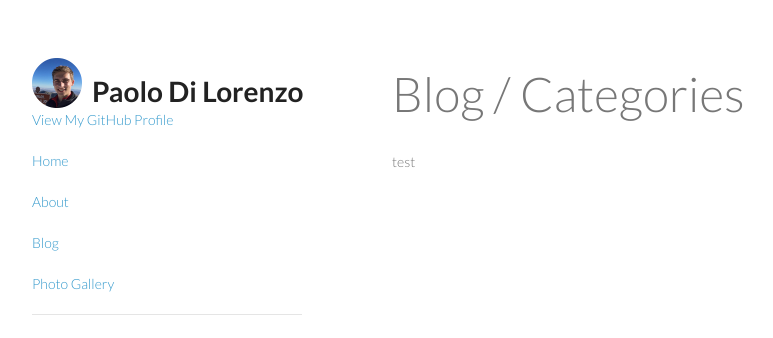
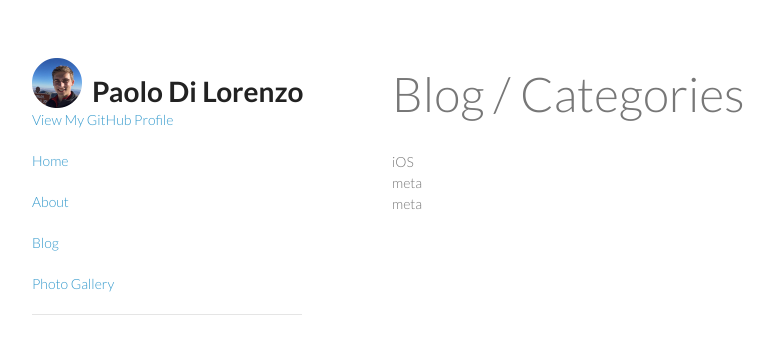
Before and after one commit to pdil/website-Jekyll, a Jekyll site: the page built from blog/categories/index.html, in a window 1280 px wide. Shown: the top 338 px of the page, without its empty margins (178-951 px from the left). Built offline with Jekyll 4.4.1, drawn with Linux system fonts in a browser that asks for light colours.

Commit message:
Fix category links manually

```diff
--- a/_layouts/category_index.html
+++ b/_layouts/category_index.html
@@ -2,16 +2,15 @@
 layout: default
 ---
 
-<font size=16>{{ page.header }}</font>
+<font size=16>{{ page.category }}</font>
 
 <br><br>
-
-<div>{{ content }}</div>
 
 <ul>
     {% for post in site.categories[page.category] %}
         <div>{{ post.date | date_to_html_string }}</div>
         <h2><a href="{{post.url}}">{{ post.title }}</a></h2>
-        <div class="categories">Filed under {{ post.categories | category_links }}</div>
+        <div class="categories">Filed under {{ post.category | category_links }}</div>
+        <br><br>
     {% endfor %}
 </ul>
--- a/_layouts/post.html
+++ b/_layouts/post.html
@@ -3,7 +3,7 @@
 ---
 
 <span class="post-title-category">
-    {{ page.categories | category_links }} /
+    <a href="{{site.url}}/{{page.category}}">{{ page.category }}</a> /
 </span>
 
 <span class="post-title-name">
@@ -13,7 +13,7 @@
 <br>
 
 <span class="post-subtitle">
-    <time datetime="{{page.date|date:"%F"}}">{{ page.date|date:"%b %d, %Y" }}</time> • by {% if page.author %}{{ page.author }} {% else %} {{site.author}}{% endif %}
+    {{ page.date | date_to_string }} • by {{ page.author }}
 </span>
 
 <br><br>
--- a/_plugins/generate_categories.rb
+++ b/_plugins/generate_categories.rb
@@ -164,3 +164,5 @@
   end
 
 end
+
+#Liquid::Template.register_filter(Jekyll::Filters)
--- a/blog/archive/index.html
+++ b/blog/archive/index.html
@@ -9,7 +9,7 @@
         <tr>
             <td>{{ post.date | date_to_string }}</td>
             <td><a href="{{site.baseurl}}{{post.url}}">{{ post.title }}</a></td>
-            <td>{{ post.categories | category_links }}</td>
+            <td><a href="{{site.url}}/{{post.category}}">{{ post.category }}</a></td>
         </tr>
     {% endfor %}
 </table>
--- a/blog/categories/index.html
+++ b/blog/categories/index.html
@@ -1,7 +1,11 @@
 ---
-layout: category_index
+layout: page
 title: Paolo - Blog Categories
 header: Blog / Categories
 ---
 
-test
+{% for post in site.posts %}
+
+    {{ post.category }} <br>
+
+{% endfor %}
```
